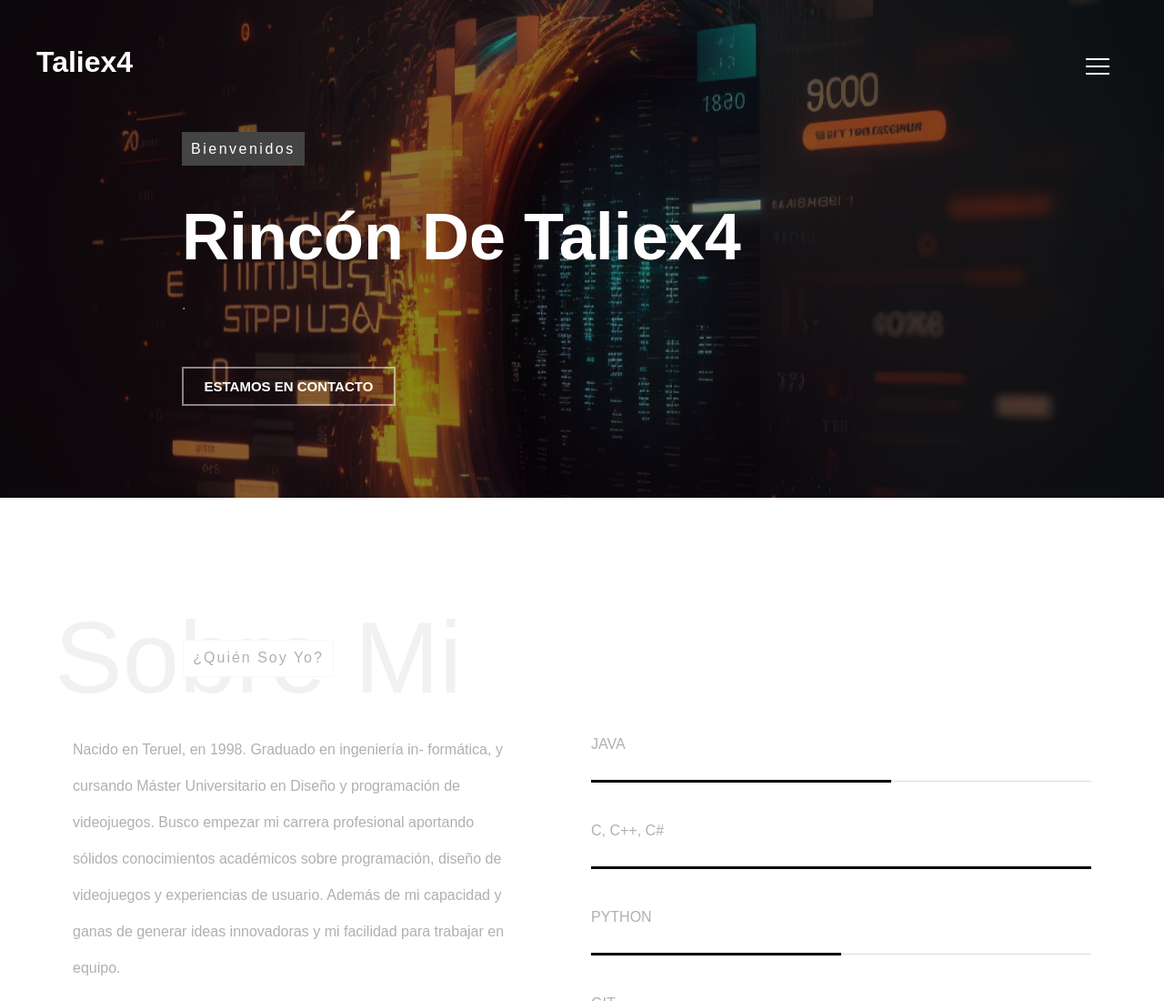
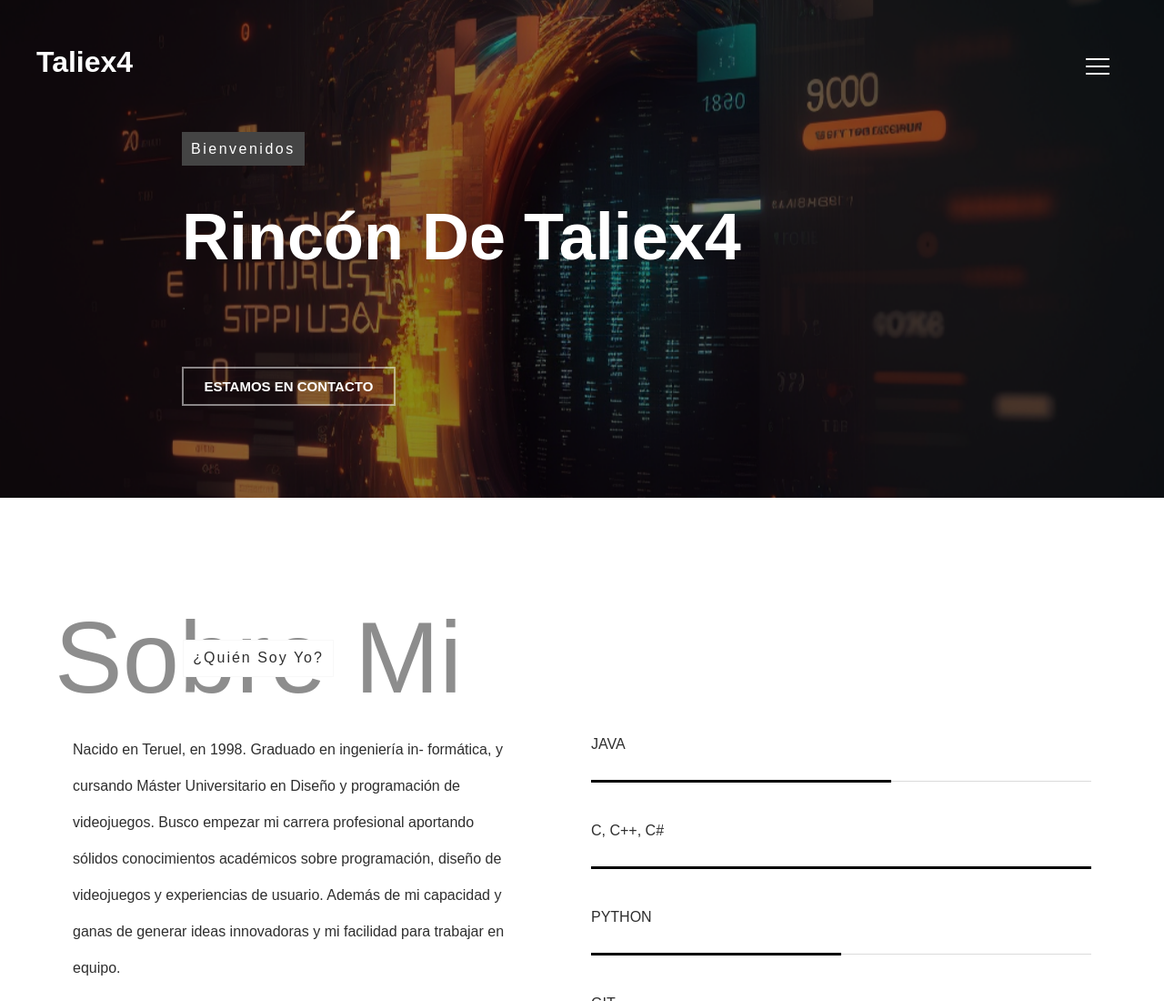
Before and after one commit to Taliex4444/Taliex4444.github.io, a plain HTML site: page index.html in a window 1280 px wide. Shown: the top 1100 px of the page at 91% size. Drawn offline with Linux system fonts and the light colour scheme; files whose address does not match are found by name.

Commit message:
Update style.css

```diff
--- a/style.css
+++ b/style.css
@@ -115,11 +115,11 @@ CSS STRUCTURE:
     --dark-color         : #2f2f2f;
     --grey-color         : #F8F8F8;
     --heading-color      : #111;
-    --body-text-color    : #b0b0b0;
+    --body-text-color    : #2e2e2e;
     --light-heading-color   : #fff;
     --light-background-color   : #fff;
     --light-text-color   : #afafaf;
-    --bg-text-color      : #f1f1f1;
+    --bg-text-color      : #8d8d8d;
     --dark-text-color    : #2f2f2f;
 }
 /* Fonts */
```
